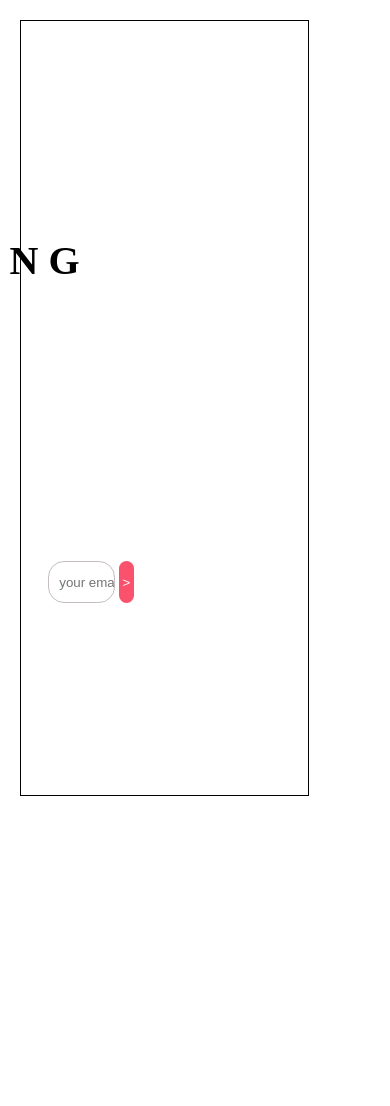
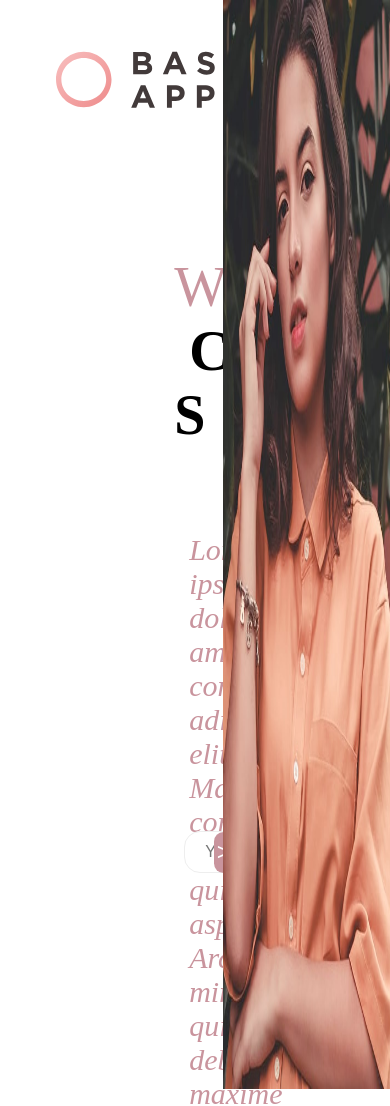
Before and after one commit to ameen78/BASE-APPAREL, a plain HTML site: page index.html in a window 390 px wide. Shown: the top 1106 px of the page. Before the commit the page ends 844 px from the top, so only its background shows below. Drawn offline with Linux system fonts and the light colour scheme.

Commit message:
destop responsive

```diff
--- a/index.html
+++ b/index.html
@@ -4,26 +4,26 @@
   <meta charset="UTF-8">
   <meta name="viewport" content="width=device-width, initial-scale=1.0">
   <link rel="stylesheet" href="style.css">
-    <title>Base apparele</title>
+  <title>BASE APPAREL</title>
 </head>
 <body>
- <div class="common">
-    <header class="apparel">
-      <div class="base">
-        <h3><b>BASE</b> <br> APPARELE</h3>
+  <header>
+    <div class="logo">
+      <img src="/images/logo.svg" alt="not found">
     </div>
-        <div class= "soon">
-            <h1>WE'RE <br> <b> COMING <br> SOON </b></h1>
-           <p>Lorem ipsum dolor sit, amet consectetur adipisicing elit. At, praesentium distinctio, nesciunt architecto repellat quidem laudantium voluptates harum rem optio quisquam, voluptate iste sint qui.</p>
+   <div class="soon">
+     <h1>WE'RE  <b> COMING  SOON </b></h1>
+     <p>Lorem ipsum dolor sit amet consectetur adipisicing elit. Magnam corporis repellat illo quisquam asperiores?
+        Architecto minima quidem debitis maxime recusandae.</p>
+      <div class="mail">
+        <input type="email" placeholder="Your email">
+        <!-- <img src="./images/icon-arrow.svg" alt="not found"> -->
+           <button>></button>
       </div>
-        <div class="user">
-            <input type="email" placeholder="your email">
-            <button> > </button>
    </div>
   </header>
-    <footer>
+  <div class="hero">
     <img src="/images/hero-desktop.jpg" alt="not found">
-    </footer>
   </div>
 </body>
 </html>
--- a/style.css
+++ b/style.css
@@ -1,70 +1,86 @@
-* {
-   padding: 0;
-   margin: 0;
+*{
+    padding: 0px;
+    margin: 0px;
     box-sizing: border-box;
 }
-body{
-    padding: 20px;
+ .logo{
+     height: 29vh;
+     width: 30vw;
      text-align: center;
+     position: relative;
+     top: 50px;
+     left: 62px;
  }
-.base h3{
-    height: 20vh;
-    width: 20.5vw;
-    padding: 40px 0 0 0;
-    letter-spacing: 4px;
-    font-family: 'Franklin Gothic Medium', 'Arial Narrow', Arial, sans-serif;
-}
-h3 b{
-    padding:0 55px 0 0 ;
+ .logo img{
+     height: 7vh;
  }
 .soon h1{
-    color: rgb(180, 152, 157);
+    font-size: 3.5rem;
     font-weight: lighter;
-    font-size: 2.5rem;
-    height: 24vh;
-    width: 24vw;
-    letter-spacing: 10px ;
+    width: 60vw;
+    height: 33vh;
+    text-align: center;
+    max-width: 280px;
+    position: relative;
+    top: 10px;
+    left: 180px;
+    letter-spacing: 20px;
+    color: rgb(201, 148, 157);
 }
-h1 b{
-    padding: 0 0 0 90px ;
+.soon h1 b{
+    margin-left: 15px;
     color: black;
 }
 .soon p{
-    height: 20vh;
-    font-size: 1rem;
-    max-width: 450px;
-    text-align: start;
-    padding: 0 0 0 110px;
+  font-size: 30px;
   font-style: italic;
-    color: rgb(180, 152, 157);
-    width: 30vw;
+  width: 36vw;
+  height: 35vh;
+  text-align: left;
+  max-width: 460px;
+  position: relative;
+  top: 10px;
+  left: 195px;
+  color:  rgb(201, 148, 157);;
 }
-.user{
-    width: 77vh;
+.mail{
+    height: 30vh;
+    width: 60vw;
 }
-.user input{
-  width: 17vw;
+.mail input{
+    width: 22vw;
     height: 5vh;
-  border: 1px ridge rgb(197, 190, 190);
-  padding: 0 0 0 10px;
+    position: relative;
+    top: 10px;
+    left: 190px;
     border-radius: 1rem;
+    border: 1px ridge;
+    padding-left: 20px;
+    font-size: 1rem ;
 }
-button {
-    width: 4vw;
-    height: 5vh;
+button{
+    position: relative;
+    top: 13px;
+    left: 130px;
+    width: 5vw;
+    height: 4.9vh;
+    border-radius: 1rem;
     border: none;
-    border-radius: 1rem;
-    background-color: rgb(250, 81, 109);
+    background-color: rgb(201, 148, 157);
     color: white;
+    font-size: 1.5rem;
 }
-.common{
+.hero{
+    width: 100vw;
+    height: 100%;
+}
+body{
     display: flex;
     justify-content: center;
-    border: 1px solid;
-    width: 74vw;
-    height: 92vh;
 }
-img{
-    height: 91.7vh;
-    width: 37.5vw;
+.hero img{
+    width: 43vw;
+    height: 129vh;
+    position: relative;
+    right: 5px ;
 }
```
Lines whose indentation alone changed are shown as unchanged.
